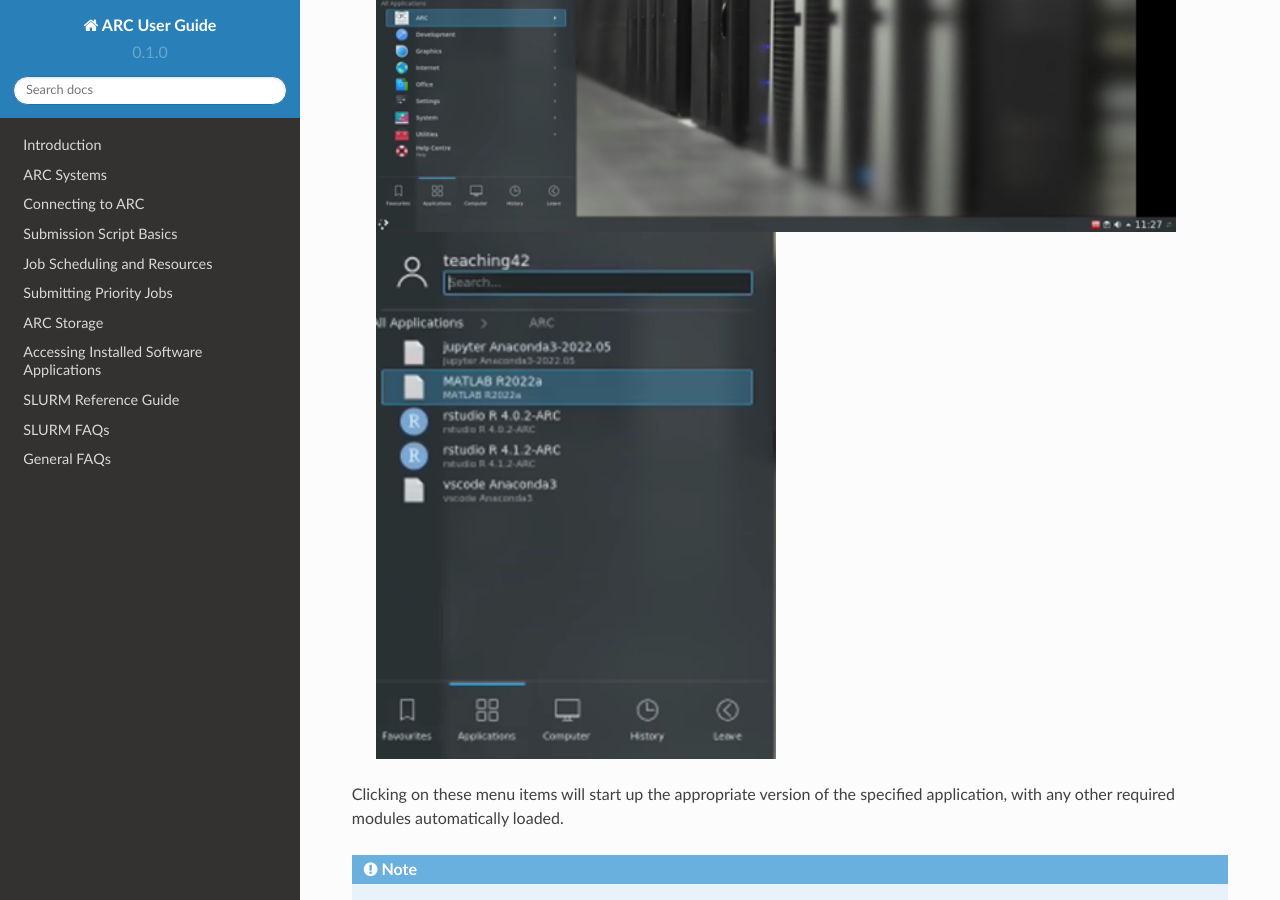
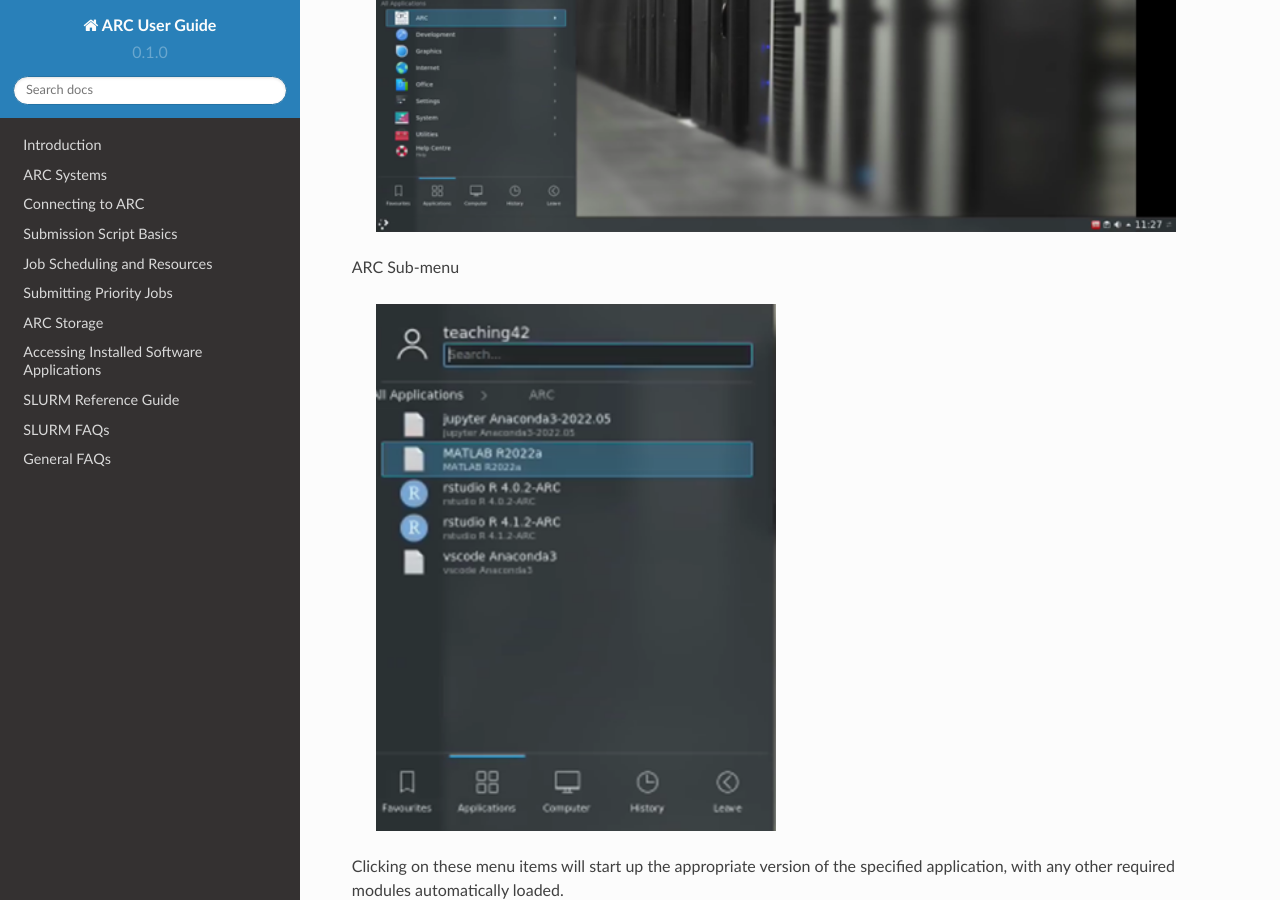
Before and after one commit to tina-friedrich/arc-user-guide, a Sphinx documentation site: the page built from docs/source/arc-gfx-interactive.rst, in a window 1280 px wide and 900 px high, scrolled down 2635 px. Built offline with Sphinx 7.4.7 and the Read the Docs theme 2.0.0, drawn with Linux system fonts in a browser that asks for light colours.

Commit message:
Update arc-gfx-interactive.rst

```diff
--- a/docs/source/arc-gfx-interactive.rst
+++ b/docs/source/arc-gfx-interactive.rst
@@ -60,6 +60,8 @@
     :width: 800
     :alt: ARC Apps Menu
 
+ARC Sub-menu
+
   .. image:: images/arc-apps2.png
     :width: 400
     :alt: ARC Apps List
```
